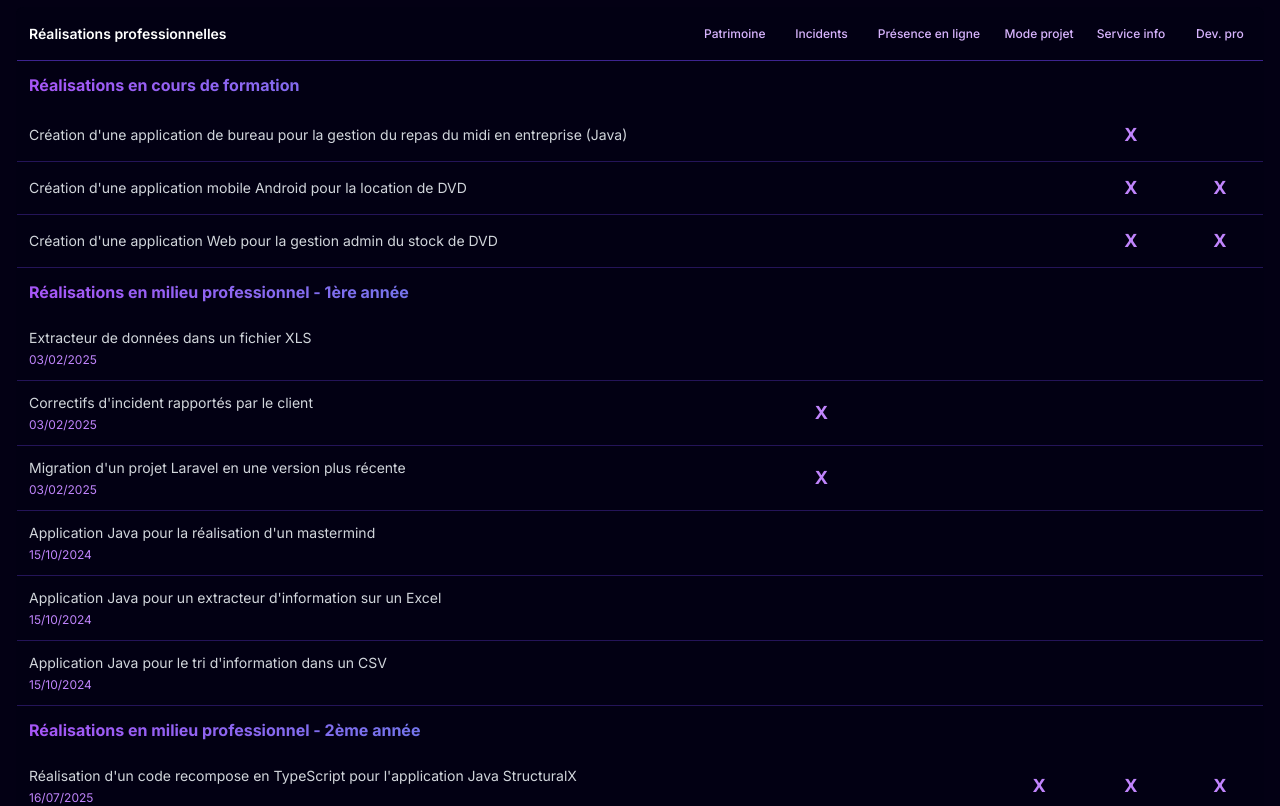
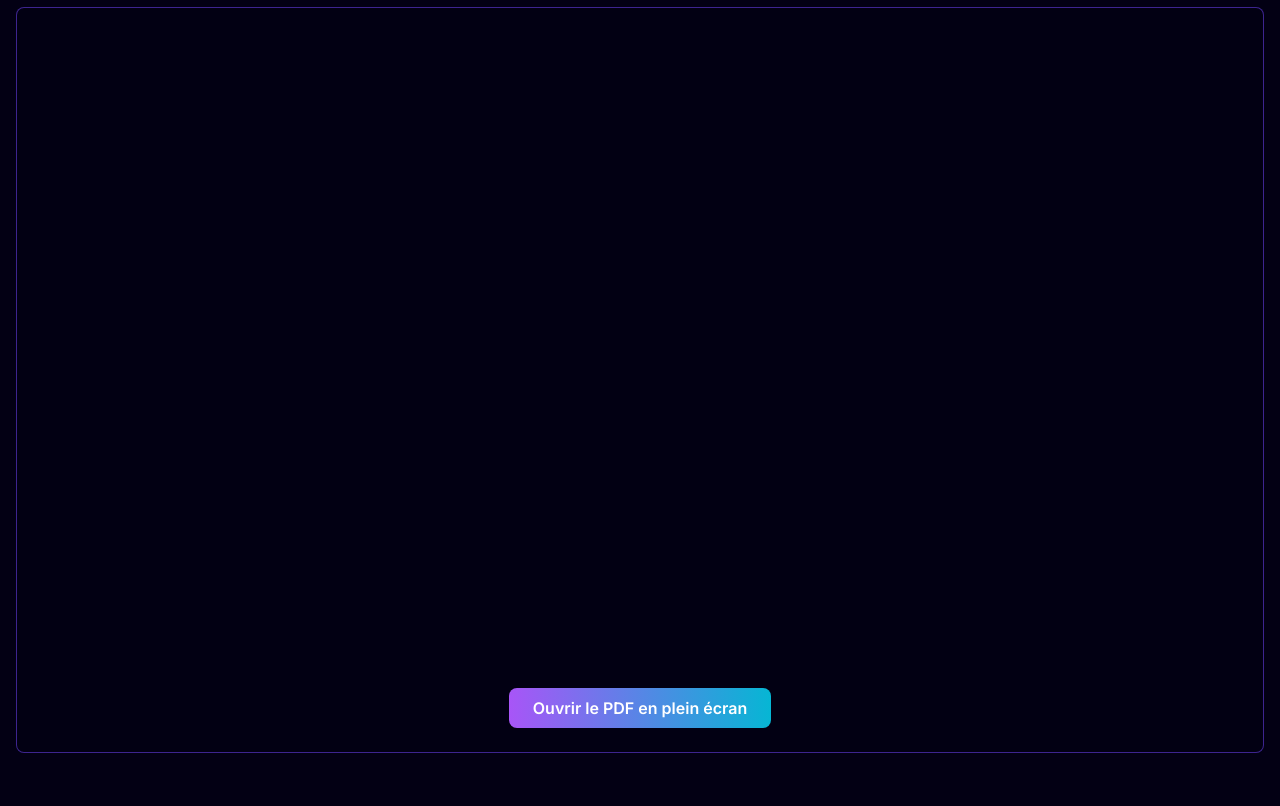
Before and after one commit to Y0uS3elff/y0us3elff.github.io, a Next.js app: page / in a window 1280 px wide. Shown: the part 7700-8506 px from the top of the page. Built offline with nearby package versions, Linux system fonts and the light colour scheme; a web font is replaced by a local one.

Commit message:
Afficher le PDF du tableau de synthese directement

```diff
--- a/components/main/TableauSynthese.tsx
+++ b/components/main/TableauSynthese.tsx
@@ -4,135 +4,6 @@ import React from "react";
 import { motion } from "framer-motion";
 import { slideInFromTop } from "@/utils/motion";
 import { InView } from "react-intersection-observer";
-
-const competences = [
-    "Gérer le patrimoine informatique",
-    "Répondre aux incidents et aux demandes d'assistance et d'évolution",
-    "Développer la présence en ligne de l'organisation",
-    "Travailler en mode projet",
-    "Mettre à disposition des utilisateurs un service informatique",
-    "Organiser son développement professionnel",
-];
-
-const shortCompetences = [
-    "Patrimoine",
-    "Incidents",
-    "Présence en ligne",
-    "Mode projet",
-    "Service info",
-    "Dev. pro",
-];
-
-interface Realisation {
-    title: string;
-    period?: string;
-    competences: boolean[];
-}
-
-const formationRealisations: Realisation[] = [
-    {
-        title: "Création d'une application de bureau pour la gestion du repas du midi en entreprise (Java)",
-        competences: [false, false, false, false, true, false],
-    },
-    {
-        title: "Création d'une application mobile Android pour la location de DVD",
-        competences: [false, false, false, false, true, true],
-    },
-    {
-        title: "Création d'une application Web pour la gestion admin du stock de DVD",
-        competences: [false, false, false, false, true, true],
-    },
-];
-
-const annee1Realisations: Realisation[] = [
-    {
-        title: "Extracteur de données dans un fichier XLS",
-        period: "03/02/2025",
-        competences: [false, false, false, false, false, false],
-    },
-    {
-        title: "Correctifs d'incident rapportés par le client",
-        period: "03/02/2025",
-        competences: [false, true, false, false, false, false],
-    },
-    {
-        title: "Migration d'un projet Laravel en une version plus récente",
-        period: "03/02/2025",
-        competences: [false, true, false, false, false, false],
-    },
-    {
-        title: "Application Java pour la réalisation d'un mastermind",
-        period: "15/10/2024",
-        competences: [false, false, false, false, false, false],
-    },
-    {
-        title: "Application Java pour un extracteur d'information sur un Excel",
-        period: "15/10/2024",
-        competences: [false, false, false, false, false, false],
-    },
-    {
-        title: "Application Java pour le tri d'information dans un CSV",
-        period: "15/10/2024",
-        competences: [false, false, false, false, false, false],
-    },
-];
-
-const annee2Realisations: Realisation[] = [
-    {
-        title: "Réalisation d'un code recompose en TypeScript pour l'application Java StructuralX",
-        period: "16/07/2025",
-        competences: [false, false, false, true, true, true],
-    },
-    {
-        title: "Réalisation de tests pour le recompose",
-        period: "16/07/2025",
-        competences: [false, false, false, true, true, true],
-    },
-    {
-        title: "Remise à jour de documentation d'un projet Angular",
-        period: "31/08/2025",
-        competences: [false, false, false, true, false, true],
-    },
-    {
-        title: "Réalisation de nouvelles évolutions sur un projet web Angular",
-        period: "20/10/2025",
-        competences: [false, false, false, true, true, true],
-    },
-    {
-        title: "Mise à jour de la documentation technique du projet",
-        period: "20/10/2025",
-        competences: [false, false, false, true, false, true],
-    },
-];
-
-const RealisationRow = ({ real }: { real: Realisation }) => (
-    <tr className="border-b border-[#7042f88b]/30 hover:bg-purple-500/5 transition-colors">
-        <td className="py-3 px-3 text-sm text-gray-300">
-            {real.title}
-            {real.period && (
-                <span className="block text-xs text-purple-400 mt-1">{real.period}</span>
-            )}
-        </td>
-        {real.competences.map((has, i) => (
-            <td key={i} className="py-3 px-1 text-center">
-                {has && (
-                    <span className="text-purple-400 font-bold text-lg">X</span>
-                )}
-            </td>
-        ))}
-    </tr>
-);
-
-const SectionHeader = ({ title }: { title: string }) => (
-    <tr>
-        <td
-            colSpan={7}
-            className="py-3 px-3 text-transparent bg-clip-text bg-gradient-to-r from-purple-500 to-cyan-500 font-bold text-base"
-        >
-            {title}
-        </td>
-    </tr>
-);
 
 const TableauSynthese = () => {
     return (
@@ -154,41 +25,25 @@ const TableauSynthese = () => {
                 )}
             </InView>
 
-            <div className="w-full max-w-7xl px-4 overflow-x-auto">
-                <table className="w-full border-collapse bg-[#0300145e] backdrop-blur-sm border border-[#7042f88b] rounded-lg overflow-hidden">
-                    <thead>
-                        <tr className="border-b border-[#7042f88b]">
-                            <th className="py-4 px-3 text-left text-white font-semibold text-sm min-w-[250px]">
-                                Réalisations professionnelles
-                            </th>
-                            {shortCompetences.map((comp, i) => (
-                                <th
-                                    key={i}
-                                    className="py-4 px-2 text-center text-purple-300 font-medium text-xs min-w-[80px]"
-                                    title={competences[i]}
-                                >
-                                    {comp}
-                                </th>
-                            ))}
-                        </tr>
-                    </thead>
-                    <tbody>
-                        <SectionHeader title="Réalisations en cours de formation" />
-                        {formationRealisations.map((real, i) => (
-                            <RealisationRow key={`f-${i}`} real={real} />
-                        ))}
-
-                        <SectionHeader title="Réalisations en milieu professionnel - 1ère année" />
-                        {annee1Realisations.map((real, i) => (
-                            <RealisationRow key={`a1-${i}`} real={real} />
-                        ))}
-
-                        <SectionHeader title="Réalisations en milieu professionnel - 2ème année" />
-                        {annee2Realisations.map((real, i) => (
-                            <RealisationRow key={`a2-${i}`} real={real} />
-                        ))}
-                    </tbody>
-                </table>
+            <div className="w-full max-w-7xl px-4">
+                <div className="bg-[#0300145e] backdrop-blur-sm border border-[#7042f88b] rounded-lg p-4 md:p-6">
+                    <iframe
+                        src="/tableau-synthese.pdf"
+                        className="w-full rounded-lg"
+                        style={{ height: "80vh", minHeight: "600px" }}
+                        title="Tableau de synthèse des réalisations professionnelles"
+                    />
+                    <div className="mt-4 text-center">
+                        <a
+                            href="/tableau-synthese.pdf"
+                            target="_blank"
+                            rel="noopener noreferrer"
+                            className="inline-block px-6 py-2 bg-gradient-to-r from-purple-500 to-cyan-500 text-white font-semibold rounded-lg hover:opacity-90 transition-opacity"
+                        >
+                            Ouvrir le PDF en plein écran
+                        </a>
+                    </div>
+                </div>
             </div>
         </section>
     );
```
Also changed, not shown: 1 other file (tests, documents, lock files or other folders).
